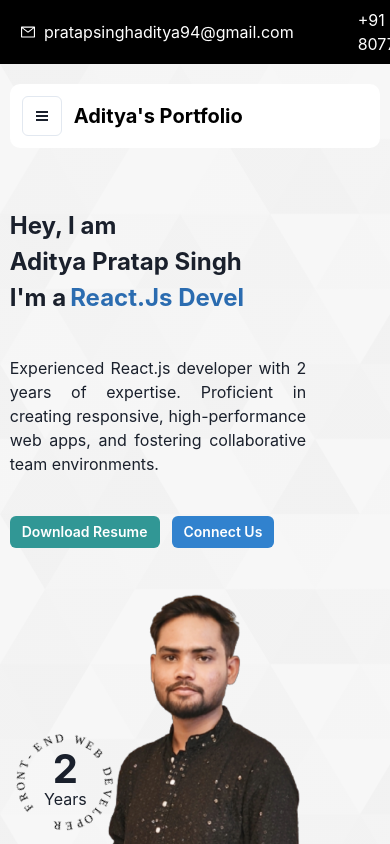
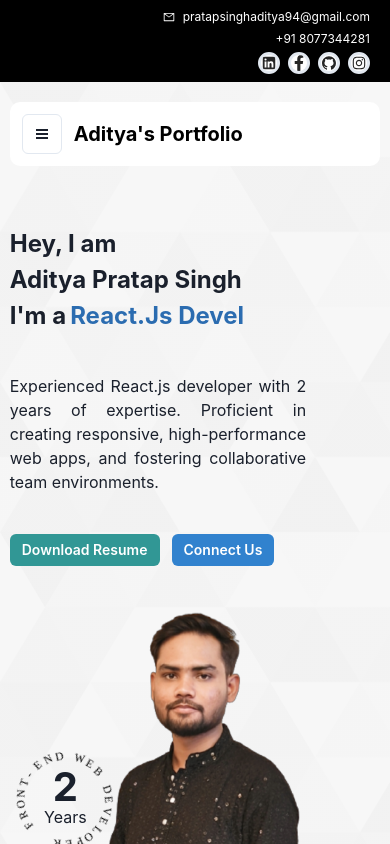
Before and after one commit to AdityaPratap06/portfolio-website, a Next.js app: page / in a window 390 px wide. Built offline with nearby package versions, Linux system fonts and the light colour scheme; some icons are missing.

Commit message:
navbar responsive

```diff
--- a/src/component/NavBar.js
+++ b/src/component/NavBar.js
@@ -8,8 +8,8 @@ import React from "react";
 export const NavBar = () => {
     return (
         <Box bg={"black"}>
-            <Flex justify={"space-between"} py={2} px={5}>
-                <HStack spacing={10} color="white">
+            <Flex flexDir={{ base: "column", md: "row" }} justify={"space-between"} py={2} px={5}>
+                <HStack flexDir={{ base: "column", sm: "row" }} align={"flex-end"} spacing={{ base: 1, sm: 10 }} fontSize={{ base: 12, sm: 16 }} color="white">
                     <Flex align="center">
                         <AiOutlineMail color="blue.500" />
                         <Text ml={2}>pratapsinghaditya94@gmail.com</Text>
@@ -19,7 +19,7 @@ export const NavBar = () => {
                         <Text ml={2}>+91 8077344281</Text>
                     </Flex>
                 </HStack>
-                <HStack>
+                <HStack justify={"flex-end"} mt={{ base: 1, sm: 0 }}>
                     <IconX bg={"blue.600"} icon={<AiFillLinkedin />} link={"https://www.linkedin.com/in/aditya-mern-full-stack-developer/"} />
                     <IconX bg={"blue.600"} icon={<FaFacebookF />} link={"https://www.facebook.com/aditya.jadon.52056"} />
                     <IconX bg={"blue.600"} icon={<AiFillGithub />} link={"https://github.com/AdityaPratap06"} />
@@ -32,7 +32,7 @@ export const NavBar = () => {
 
 const IconX = ({ icon, link }) => {
     return (
-        <Flex w={30} h={30} border={"3px solid"} bg="white" borderRadius={100} borderColor={"gray.200"} align="center" position="relative" justify="center" role="group" overflow={"hidden"} onClick={() => window.open(link)}>
+        <Flex w={{ base: 22, sm: 30 }} h={{ base: 22, sm: 30 }} border={"3px solid"} bg="white" borderRadius={100} borderColor={"gray.200"} align="center" position="relative" justify="center" role="group" overflow={"hidden"} onClick={() => window.open(link)}>
             <Flex position="absolute" w={"100%"} zIndex={1} h={"0"} bottom={0} _groupHover={{ h: "100%", bg: "#008FFF", transition: "height .3s linear" }} />
             <Flex position="relative" color="#262626" zIndex={9} transition='all 0.5s' _groupHover={{ color: "#fff", transform: "rotateY(360deg)" }}>
                 {icon}
```
